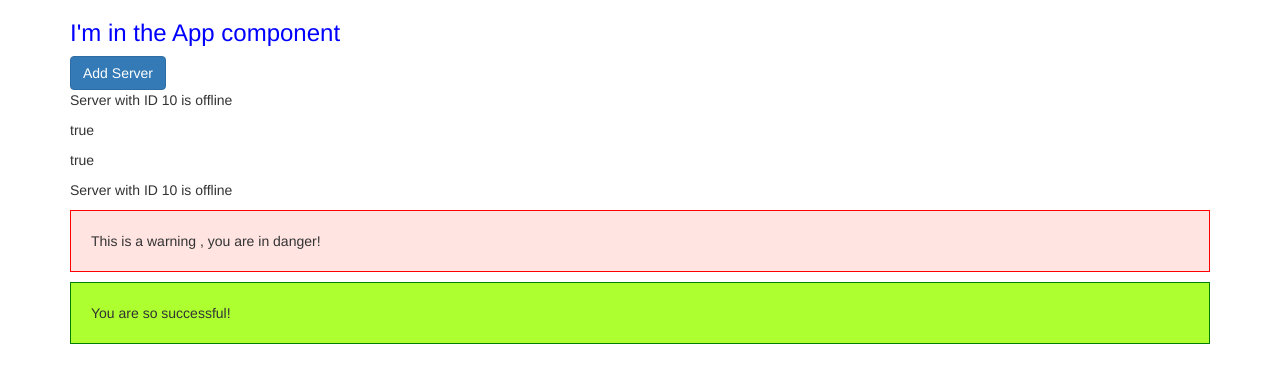
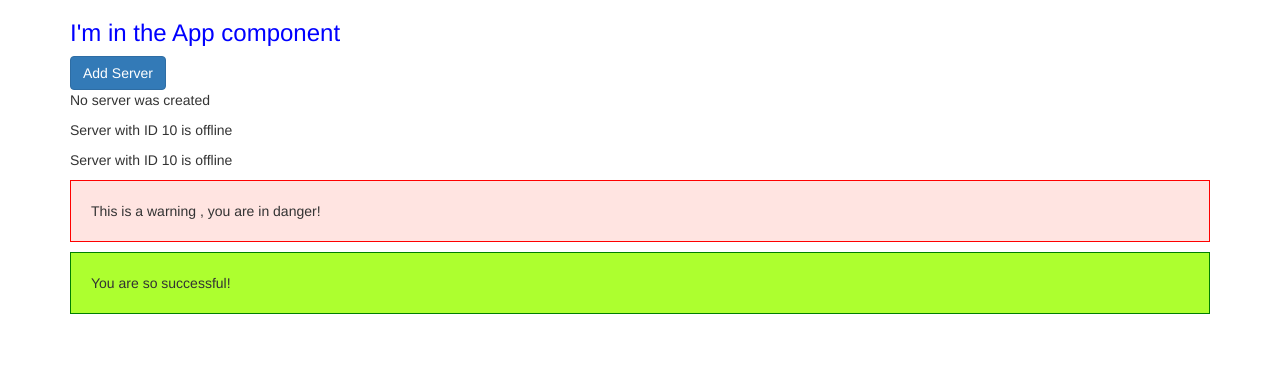
Before and after one commit to ZeroToHero-StepByStep/Angular2, an Angular app: page / in a window 1280 px wide. Shown: the top 382 px of the page. Built offline with nearby package versions, Linux system fonts and the light colour scheme.

Commit message:
26. Event binding

```diff
--- a/src/app/servers/servers.component.html
+++ b/src/app/servers/servers.component.html
@@ -1,6 +1,5 @@
 
-<button class="btn btn-primary" [disabled]="!allowNewServer">Add Server</button>
+<button class="btn btn-primary" [disabled]="!allowNewServer" (click)="onCreateServer()" >Add Server</button>
+<p>{{serverCreation}}</p>
 <app-server></app-server>
-<p>{{allowNewServer}}</p>     <!--string interpolation -->
-<p [innerText]="allowNewServer"></p>    <!--property binding -->
 <app-server></app-server>
--- a/src/app/servers/servers.component.ts
+++ b/src/app/servers/servers.component.ts
@@ -10,6 +10,7 @@
 })
 export class ServersComponent implements OnInit {
   allowNewServer = false ;
+  serverCreation = 'No server was created' ;
   constructor() {
     setTimeout(() =>{
       this.allowNewServer = true ;
@@ -19,4 +20,8 @@
   ngOnInit() {
   }
 
+  onCreateServer(){
+    this.serverCreation = 'Server was created' ;
+  }
+
 }
```
